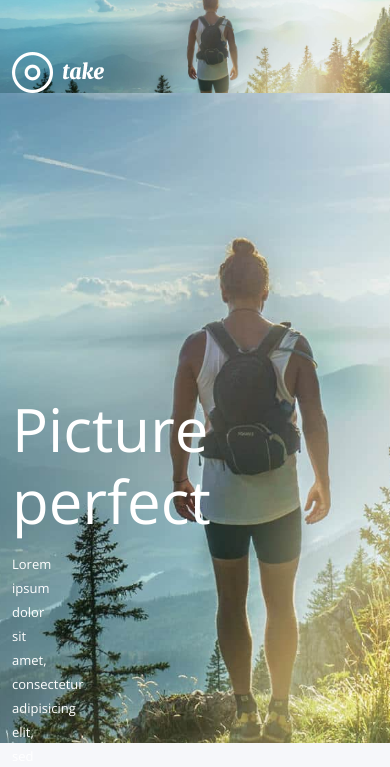
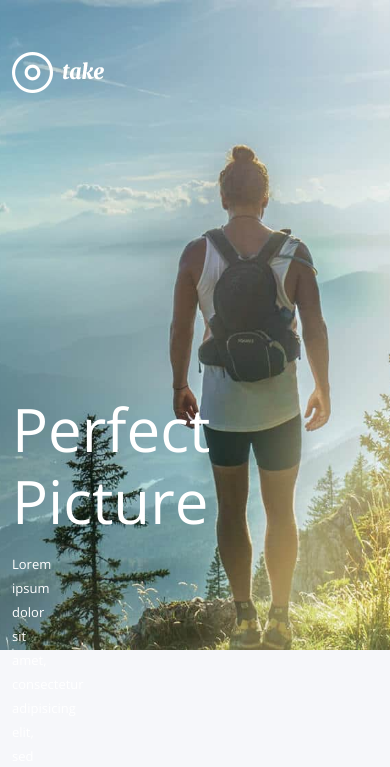
Before and after one commit to Dylan-Fruit/Dylan-Fruit.github.io, a plain HTML site: page index.html in a window 390 px wide. Shown: the top 767 px of the page. Drawn offline with nearby package versions, Linux system fonts and the light colour scheme.

Commit message:
header dans section one et correction responsive

```diff
--- a/index.html
+++ b/index.html
@@ -9,7 +9,8 @@
         <title>Maquette web</title>
     </head>
     <body>
-        <header>
+        <section id="section_one">
+            <header>
             <div class="container">
                 <div class="row">
                     <div class="col-xs-12">
@@ -17,12 +18,11 @@
                     </div>
                 </div>
             </div>
-        </header>
-        <section id="section_one">
+            </header>
             <div class="container">
                 <div class="row">
                     <div class="col-lg-8 picture-perfect">
-                        <h1>Picture perfect</h1>
+                        <h1>Perfect Picture</h1>
                         <p>Lorem ipsum dolor sit amet, consectetur adipisicing elit, sed do eiusmod tempor incididunt ut labore et dolore magna aliqua.</p>
                     </div>
                     <div class="col-lg-4 iphone-img">
--- a/style.css
+++ b/style.css
@@ -4,10 +4,9 @@ body {
     text-align: left;
 }
 
-header, #section_one {
+#section_one {
     background: url(images/cover-image.jpg) center fixed;
     background-size: cover;
-    background-repeat: no-repeat;
     max-height: 650px;
 }
 
@@ -205,7 +204,6 @@ button {
 
 #big_picture {
     background: url(images/old-car.jpg) center fixed;
-    background-repeat: no-repeat;
     background-size: cover;
     height: 870px;
 }
@@ -469,6 +467,11 @@ button {
 }
 
 @media all and (max-width: 1024px) {
+    #section_one {
+        background: url(images/cover-image.jpg) center;
+        background-size: cover;
+    }
+
     .iphone-img {
         display: none;
     }
@@ -523,6 +526,11 @@ button {
         padding: 30px 30px 0 30px;
     }
 
+    #big_picture {
+        background: url(images/old-car.jpg) center;
+        background-size: cover;
+    }
+
     .stay {
         margin-left: 0;
         margin-top: 10px;
```
